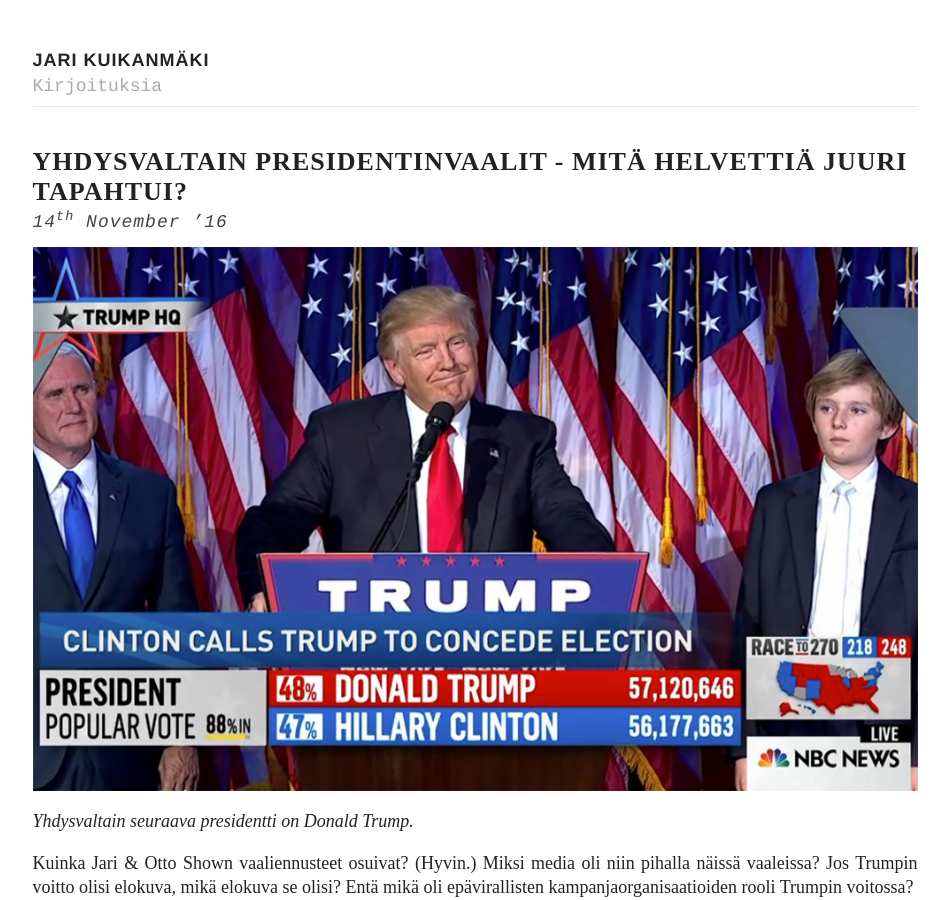
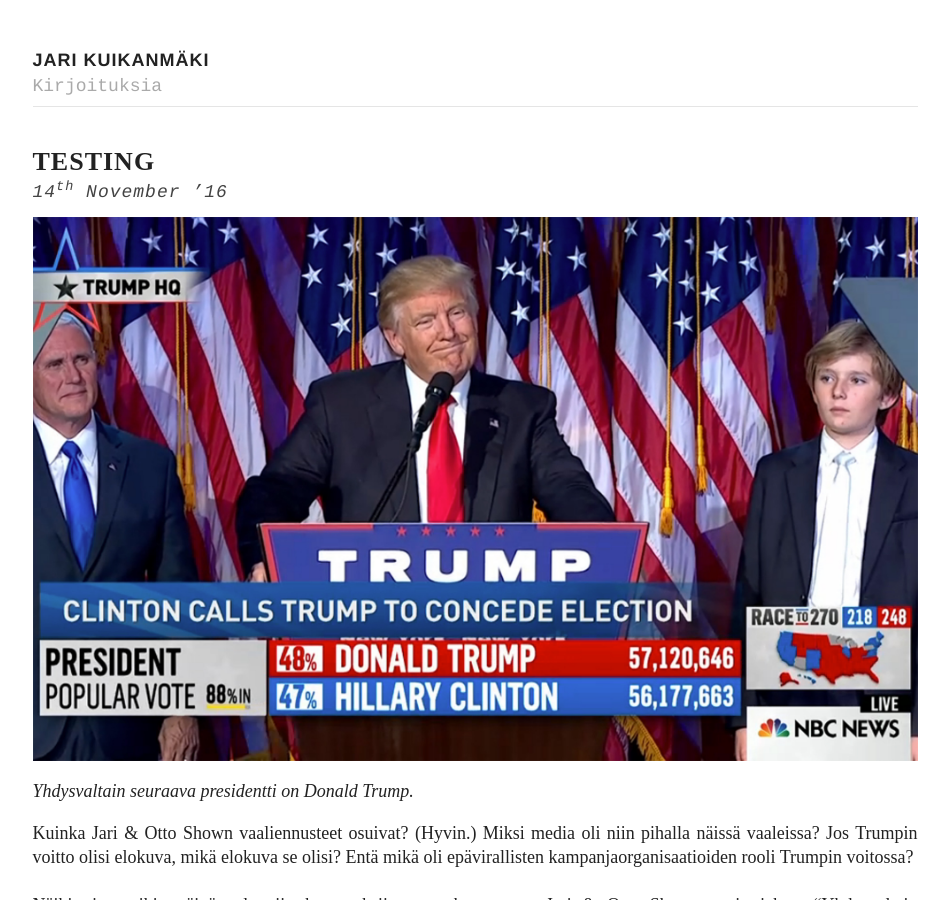
Before and after one commit to kuikanmaki/kuikanmaki.github.io, a Jekyll site: the page built from _posts/2016-11-14-yhdysvaltain-presidentinvaalit-mita-helvettia-juuri-tapahtui.md, in a window 1280 px wide and 900 px high. Shown: the whole window, without its empty margins (165-1114 px from the left). Built offline with Jekyll 4.4.1, drawn with Linux system fonts in a browser that asks for light colours; comment, search, counter and statistics services are not loaded; a file with an impossible date is left out.

Commit message:
updated blog post

```diff
--- a/_posts/2016-11-14-yhdysvaltain-presidentinvaalit-mita-helvettia-juuri-tapahtui.md
+++ b/_posts/2016-11-14-yhdysvaltain-presidentinvaalit-mita-helvettia-juuri-tapahtui.md
@@ -1,6 +1,6 @@
 ---
 layout: post
-title:  "Yhdysvaltain presidentinvaalit - Mitä helvettiä juuri tapahtui?"
+title:  "Testing"
 author: "Jari Kuikanmäki"
 description: "Kuinka Trump voitti? Entä kuinka vaaliennusteemme osuivat? (Hyvin). Analysoimme Yhdysvaltain presidentinvaaleja."
 image: "/img/trumpwins.jpg"
```
